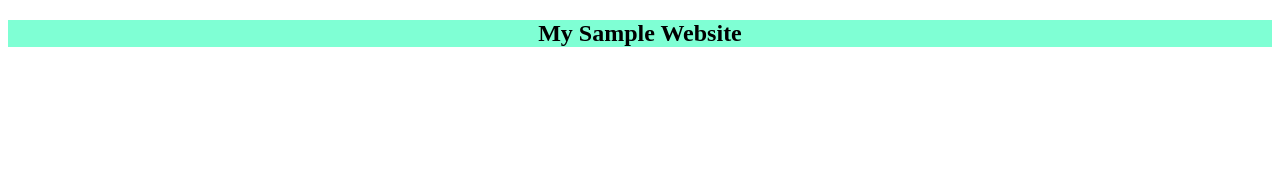
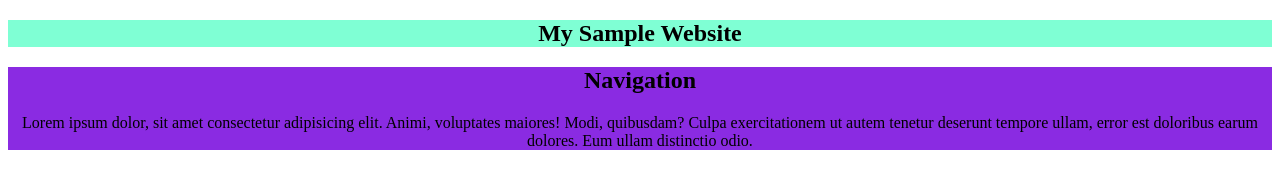
Before and after one commit to Md-Badhon-Sheikh/basic-html, a plain HTML site: page index.html in a window 1280 px wide. Drawn offline with Linux system fonts and the light colour scheme.

Commit message:
navigation added

```diff
--- a/index.html
+++ b/index.html
@@ -10,5 +10,9 @@
     <div class="head">
         <h2>My Sample Website</h2>
     </div>
+    <div class="nav">
+        <h2>Navigation</h2>
+        <p>Lorem ipsum dolor, sit amet consectetur adipisicing elit. Animi, voluptates maiores! Modi, quibusdam? Culpa exercitationem ut autem tenetur deserunt tempore ullam, error est doloribus earum dolores. Eum ullam distinctio odio.</p>
+    </div>
 </body>
 </html>
--- a/styles/style.css
+++ b/styles/style.css
@@ -2,3 +2,7 @@
     text-align: center;
     background-color: aquamarine;
 }
+.nav{
+    text-align: center;
+    background-color: blueviolet;
+}
```
